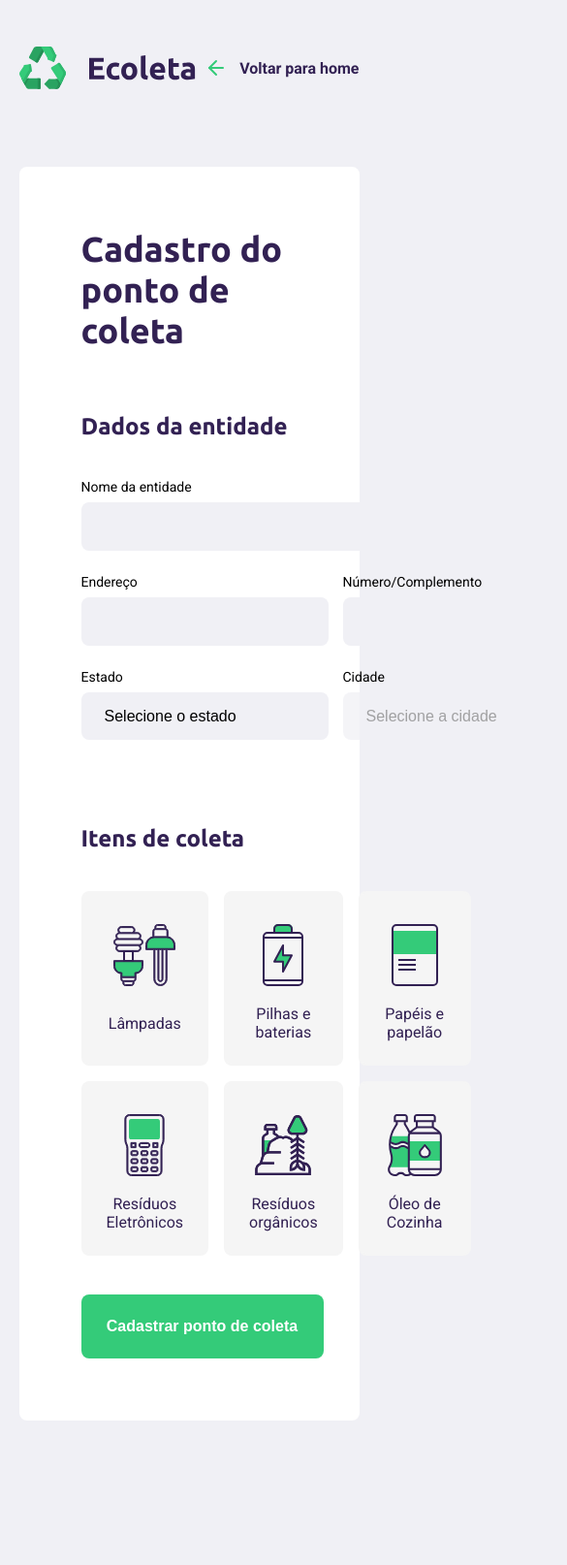
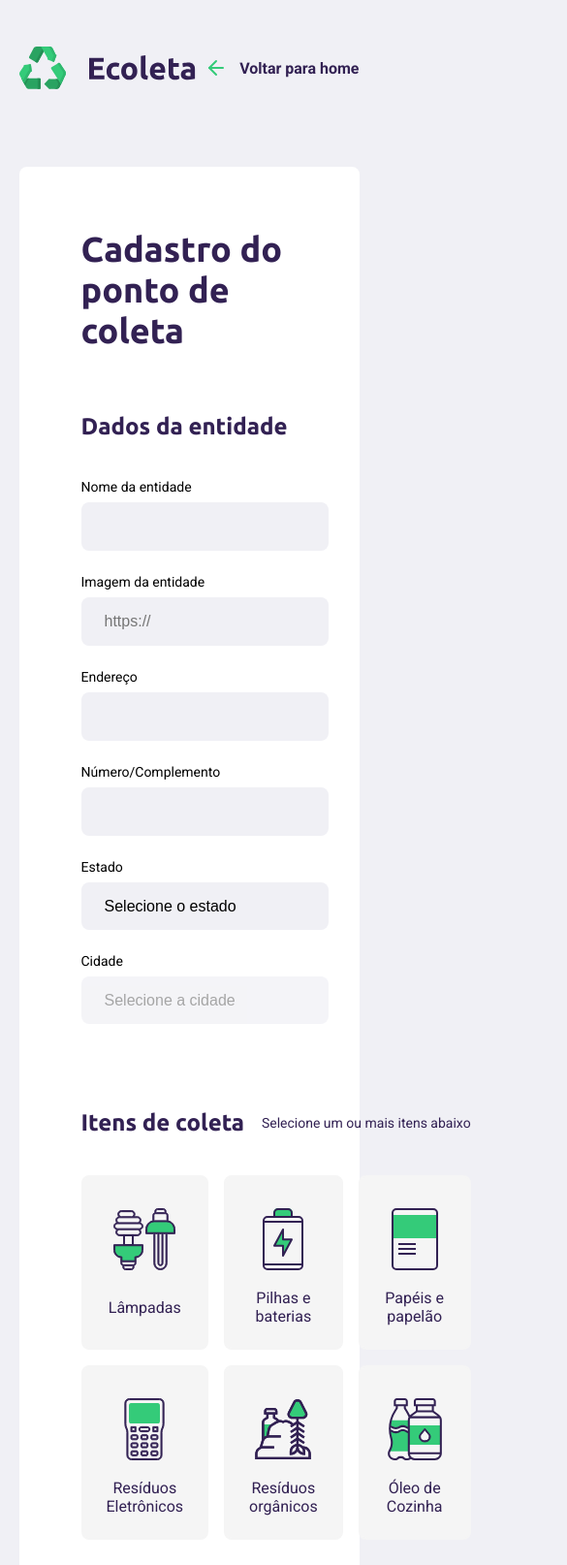
Before and after one commit to mpdiasrosa/ecoleta, a website: page src/views/create-point.html in a window 390 px wide. Shown: the top 1614 px of the page at 97% size, 585 px wide, since content can reach past the window. Before the commit the page ends 1545 px from the top, so only its background shows below. Drawn offline with nearby package versions, Linux system fonts and the light colour scheme; files that its build step writes are made by us from their sources; no server answers; files whose address does not match are found by name.

Commit message:
Dia 4 finalizado

```diff
--- a/public/styles/create-point.css
+++ b/public/styles/create-point.css
@@ -52,10 +52,21 @@ form fieldset{
 
 form legend{
     margin-bottom: 40px;
+
+    display: flex;
+    align-items: center;
+    justify-content: space-between;
+
+    width: 100%;
 }
 
 form legend h2{
     font-size: 24px;
+}
+
+form legend span{
+    font-size: 14px;
+    color: var(--title-color);
 }
 
 form .field {
--- a/public/styles/responsive.css
+++ b/public/styles/responsive.css
@@ -24,6 +24,15 @@
     #page-search-results .cards {
         grid-template-columns: 1fr;
     }
+
+    #page-create-point .field-group{
+        flex-direction: column;
+
+    }
+
+    #page-create-point .field-group .field + .field{
+        margin-left: 0;
+    }
 }
 
 @media(min-width:1700px){
--- a/src/views/create-point.html
+++ b/src/views/create-point.html
@@ -1,23 +1,16 @@
-<!DOCTYPE html>
-<html lang="pt-br">
-<head>
-    <meta charset="UTF-8">
-    <meta name="viewport" content="width=device-width, initial-scale=1.0">
+{% extends "layout.html" %}
+{% set pageId = "page-create-point" %}
 
-    <link rel="stylesheet" href="./styles/create-point.css">
-    <link rel="stylesheet" href="./styles/main.css">
-    <link rel="stylesheet" href="./styles/responsive.css">
-    <link href="https://fonts.googleapis.com/css2?family=Roboto:wght@400;700&family=Ubuntu:wght@700&display=swap" rel="stylesheet">
+{% block title %}
+    <title>♻ Criar um ponto de coleta</title>
+{% endblock title %}
 
-    <title>♻ Criar um ponto de coleta</title>
-</head>
+{% block styles %}
+    <link rel="stylesheet" href="/styles/create-point.css">
+{% endblock styles %}
 
-<body>
-
-    <div id="page-create-point">
-
+{% block content %}
     {% include "partials/page-header.html" %}
-
     <form action="">
         <h1>Cadastro do ponto de coleta</h1>
 
@@ -26,9 +19,15 @@
                 <h2>Dados da entidade</h2>
             </legend>
 
+            <div class="field-group">
                 <div class="field">
                     <label for="name">Nome da entidade</label>
                     <input type="text" name="name" required>
+                </div>
+                <div class="field">
+                    <label for="name">Imagem da entidade</label>
+                    <input type="url" name="image" placeholder="https://" required>
+                </div>
             </div>
 
             <div class="field-group">
@@ -67,6 +66,7 @@
         <fieldset>
             <legend>
                 <h2>Itens de coleta</h2>
+                <span>Selecione um ou mais itens abaixo</span>
             </legend>
 
             <div class="items-grid">
@@ -97,14 +97,12 @@
             </div>
 
             <input type="hidden" name="items">
-
-
         </fieldset>
 
         <button type="submit">Cadastrar ponto de coleta</button>
+    </form>
+{% endblock content %}
 
-        </form>
-    </div>
+{% block scripts %}
     <script src="./scripts/create-point.js"></script>
-</body>
-</html>
+{% endblock scripts %}
--- a/src/views/layout.html
+++ b/src/views/layout.html
@@ -5,20 +5,21 @@
     <meta name="viewport" content="width=device-width, initial-scale=1.0">
 
     {% block title %}
-    <title>♻ Ecoleta</title>
+        <title>♻ Ecoleta</title>
     {% endblock title %}
 
+
     <link href="https://fonts.googleapis.com/css2?family=Roboto:wght@400;700&family=Ubuntu:wght@700&display=swap" rel="stylesheet">
-    <link rel="stylesheet" href="./styles/main.css">
-    <link rel="stylesheet" href="./styles/responsive.css">
-
+    <link rel="stylesheet" href="/styles/main.css">
+    <link rel="stylesheet" href="/styles/responsive.css">
+    <link rel="stylesheet" href="/styles/home.css">
     {% block styles %}{% endblock styles %}
 
 
 </head>
 
 <body>
-    <div id="{{ bodyId }}">
+    <div id="{{ pageId }}">
         {% block content %}{% endblock content %}
     </div>
 
```
Also changed, not shown: src/views/index.html (+3 -3 lines), src/views/partials/modal.html (+1 -1 lines), src/views/search-results.html (+10 -19 lines), README.md. Lines whose indentation alone changed are shown as unchanged.
